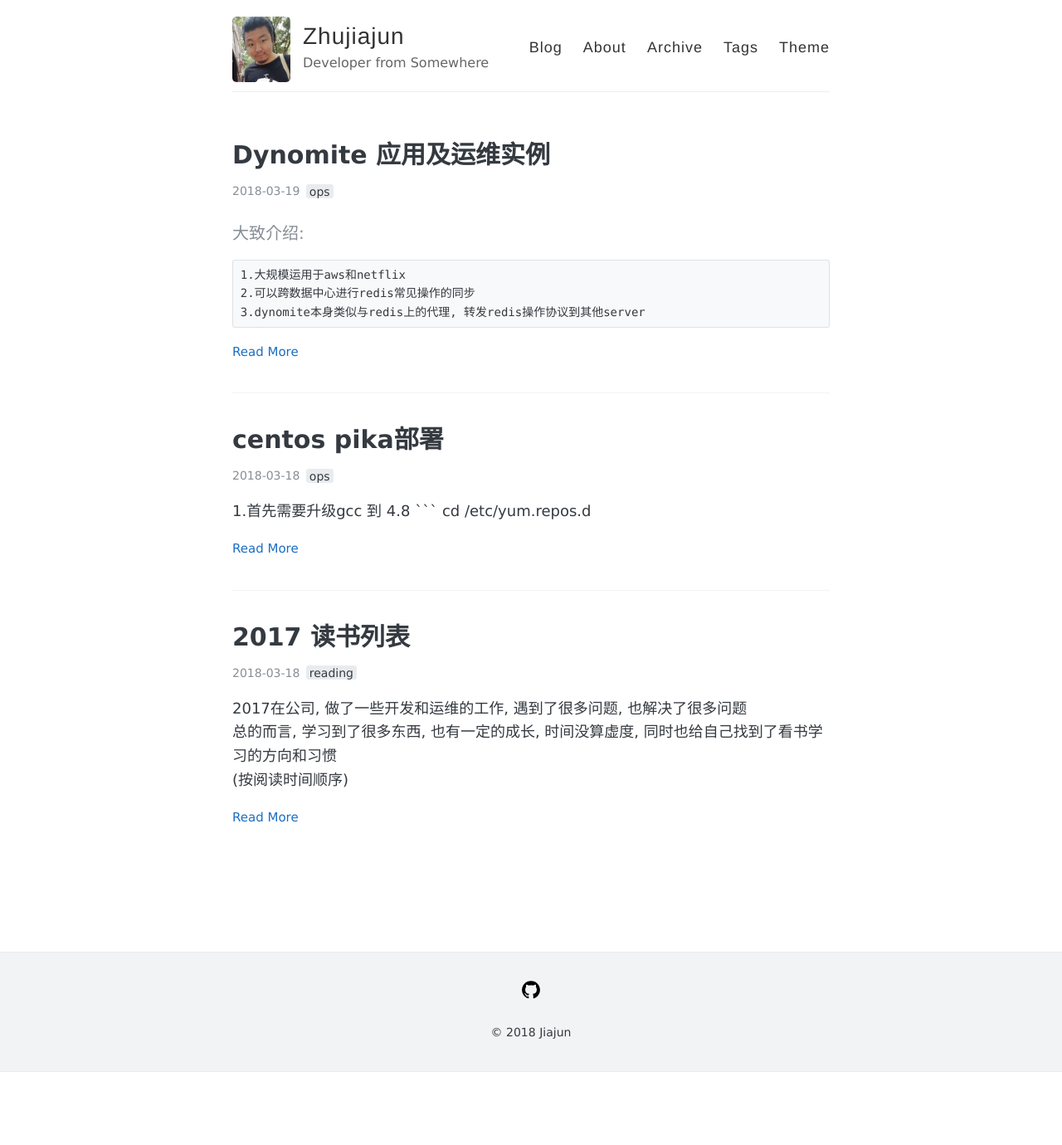
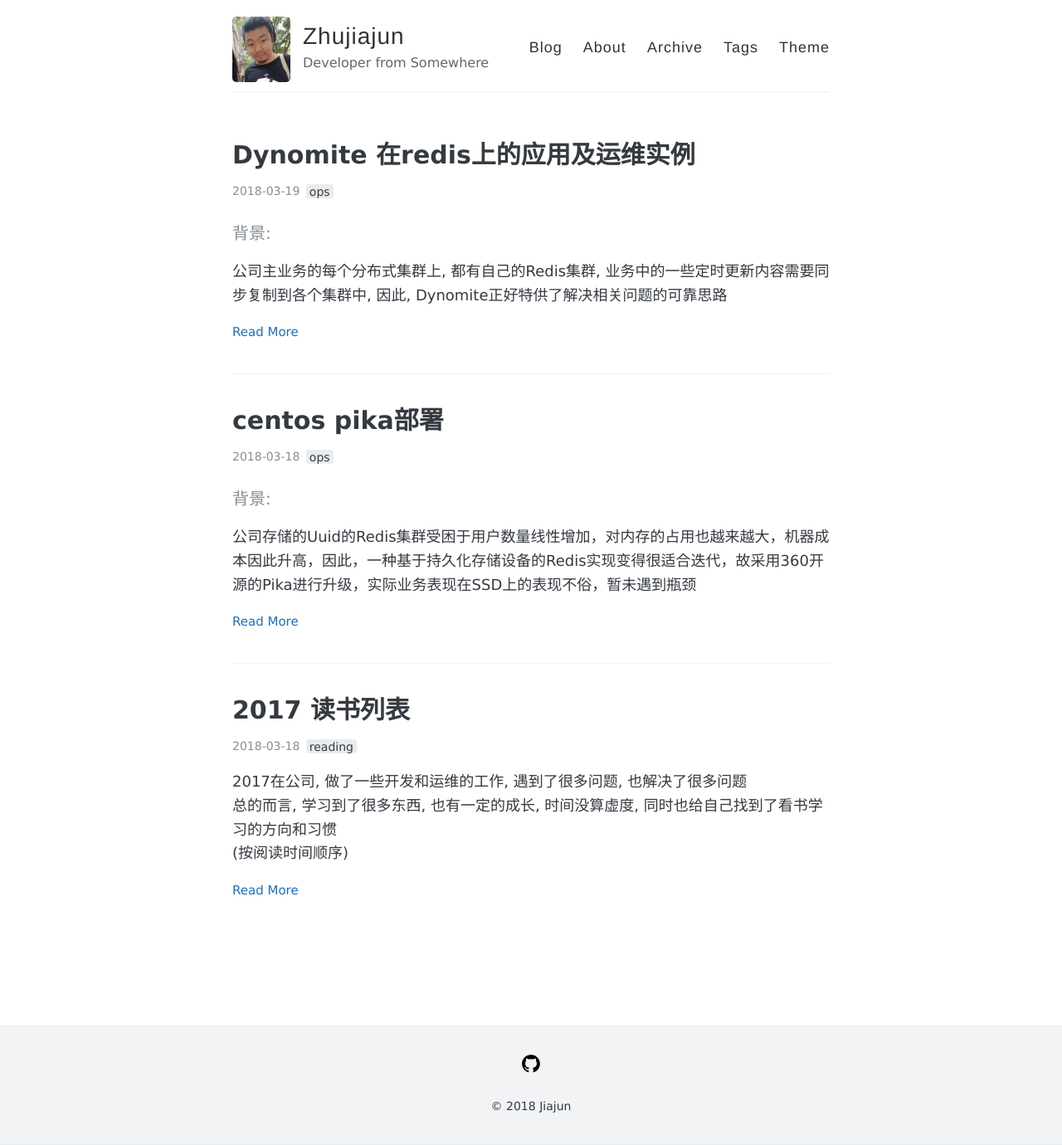
Before and after one commit to jiajun-artist/jiajun-artist.github.io, a Jekyll site: the page built from index.html, in a window 1280 px wide. Shown: the whole page at 83% size. Built offline with Jekyll 4.4.1, drawn with Linux system fonts in a browser that asks for light colours; the list of posts is cut into pages by our own code; before the commit the page ends 1292 px from its top, so only the background shows below that.

Commit message:
modify blog

````diff
--- a/_posts/2018-03-18-ops.md
+++ b/_posts/2018-03-18-ops.md
@@ -5,6 +5,10 @@ tags: [ops]
 comments: true
 date: 2018-03-18 14:42:32+08:00
 ---
+
+#### 背景:
+公司存储的Uuid的Redis集群受困于用户数量线性增加，对内存的占用也越来越大，机器成本因此升高，因此，一种基于持久化存储设备的Redis实现变得很适合迭代，故采用360开源的Pika进行升级，实际业务表现在SSD上的表现不俗，暂未遇到瓶颈
+
 
 1.首先需要升级gcc 到 4.8
 ```
--- a/_posts/2018-03-19-ops-dynomite.md
+++ b/_posts/2018-03-19-ops-dynomite.md
@@ -1,18 +1,22 @@
 ---
 layout: post
-title: "Dynomite 应用及运维实例"
+title: "Dynomite 在redis上的应用及运维实例"
 tags: [ops]
 comments: true
 date: 2018-03-19 15:48:29+08:00
 ---
 
+#### 背景:
+公司主业务的每个分布式集群上, 都有自己的Redis集群, 业务中的一些定时更新内容需要同步复制到各个集群中, 因此, Dynomite正好特供了解决相关问题的可靠思路
 
-#### 大致介绍:
-```
-1.大规模运用于aws和netflix
-2.可以跨数据中心进行redis常见操作的同步
-3.dynomite本身类似与redis上的代理, 转发redis操作协议到其他server
-```
+
+#### Dynomite 大致介绍:
+> Dynomite是Dynamo的一个用于K/V数据库的实现，Dynamo是亚马逊的一个分布式K/V存储系统，它具备去中心化、高可用性、高扩展性的特点。非常著名的NoSql数据库Cassandra就是按照Dynamo的P2P架构，同时融合了BigTable的数据模型及存储算法实现的。另外，还有一个数据库也叫做Dynomite，它由于受到Dynamo设计思想的启发，并采用 ErLang 语言开发的分布式K/V数据库，请读者不要将二者混淆.
+
+1.大规模运用于aws和netflix中的Redis、Memcached之间数据复制及同步
+2.可以跨数据中心进行Redis常见操作的同步
+3.dynomite本身类似与Redis上的代理, 转发Redis操作协议到其他server
+
 
 #### 项目github地址
 ```
````
